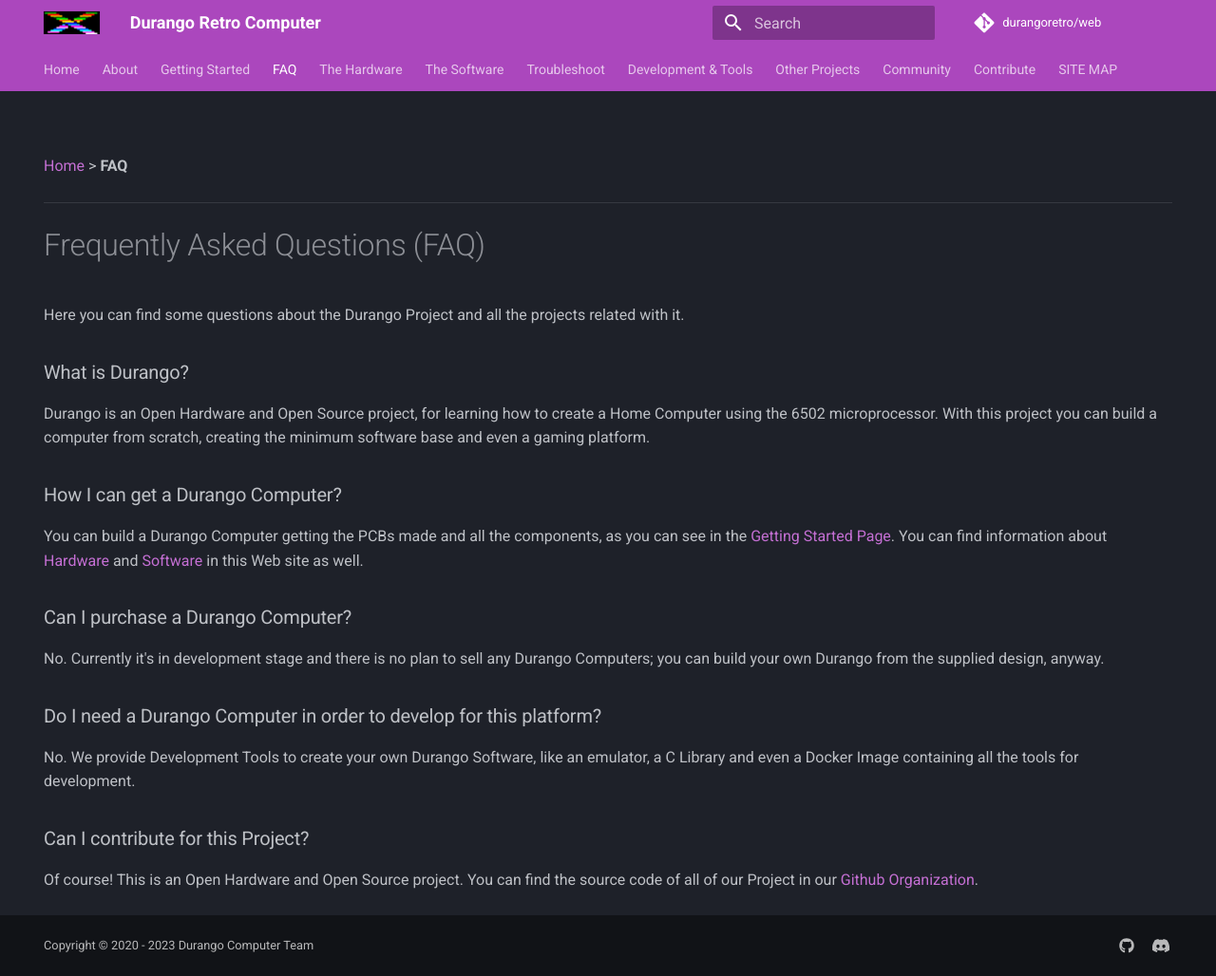
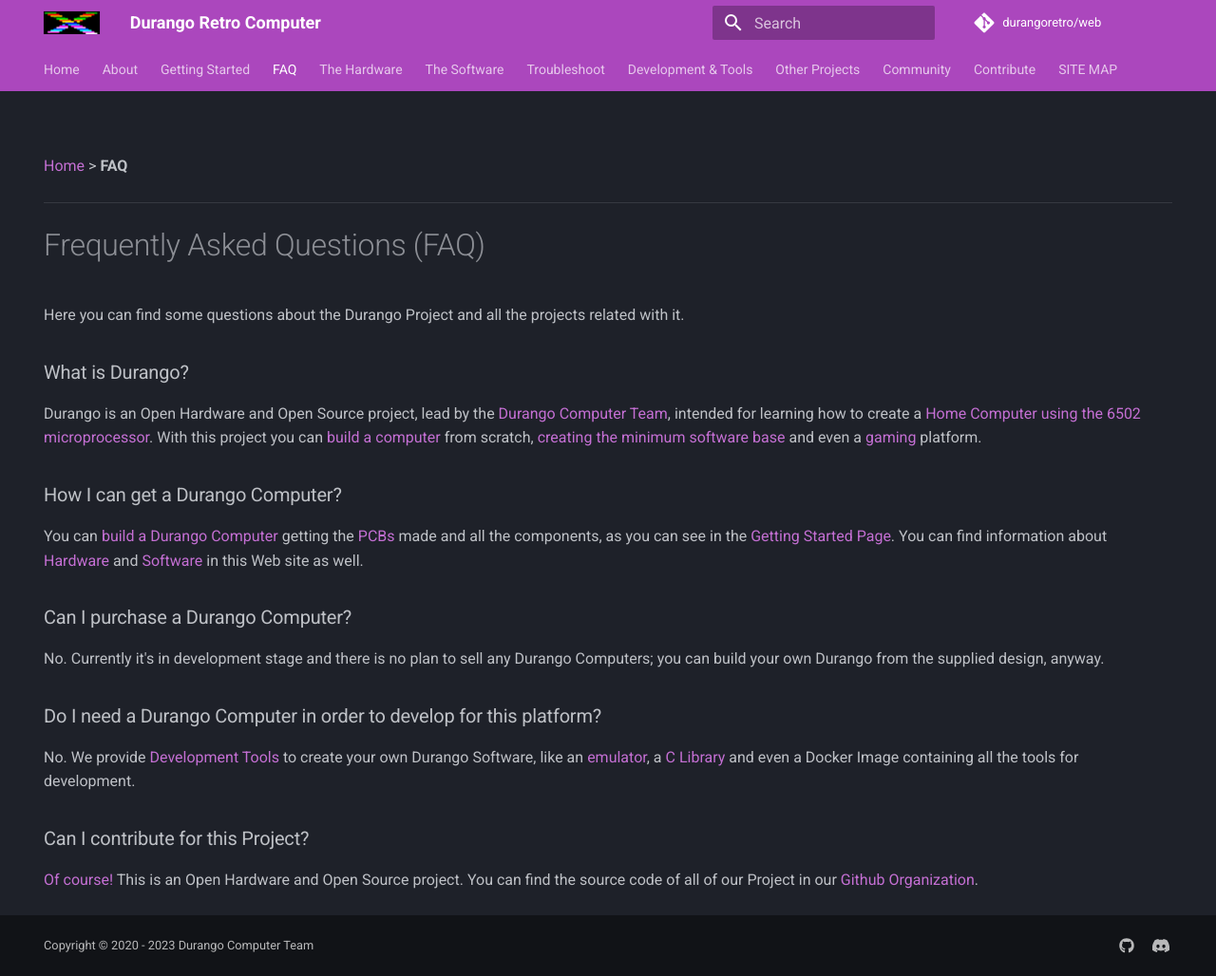
Before and after one commit to durangoretro/web, an MkDocs documentation site: the page built from docs/faq.md, in a window 1280 px wide and 1028 px high. Shown: the whole window at 95% size. Built offline with MkDocs 1.6.1 and Material for MkDocs 9.7.7, drawn with Linux system fonts in a browser that asks for light colours; comment, search, counter and statistics services are not loaded.

Commit message:
add links to FAQ

```diff
--- a/docs/faq.md
+++ b/docs/faq.md
@@ -12,11 +12,17 @@
 
 ### What is Durango?
 
-Durango is an Open Hardware and Open Source project, for learning how to create a Home Computer using the 6502 microprocessor. With this project you can build a computer from scratch, creating the minimum software base and even a gaming platform.
+Durango is an Open Hardware and Open Source project, lead by the [Durango Computer Team](about.md),
+intended for learning how to create a [Home Computer using the 6502 microprocessor](hard/arch.md).
+With this project you can [build a computer](start/building.md) from scratch,
+[creating the minimum software base](tools.md) and even a [gaming](soft/games.md) platform.
 
 ### How I can get a Durango Computer?
 
-You can build a Durango Computer getting the PCBs made and all the components, as you can see in the [Getting Started Page](started.md). You can find information about [Hardware](hardware.md) and [Software](software.d) in this Web site as well.
+You can [build a Durango Computer](start/build/durango.md) getting the [PCBs](start/build/pcb.md)
+made and all the components, as you can see in the [Getting Started Page](started.md).
+You can find information about [Hardware](hardware.md) and [Software](software.md)
+in this Web site as well.
 
 ### Can I purchase a Durango Computer?
 
@@ -24,8 +30,12 @@
 
 ### Do I need a Durango Computer in order to develop for this platform?
 
-No. We provide Development Tools to create your own Durango Software, like an emulator, a C Library and even a Docker Image containing all the tools for development.
+No. We provide [Development Tools](dev/tools.md) to create your own Durango Software,
+like an [emulator](start/run/emulation.md), a [C Library](dev/lang/durangolib.md)
+and even a Docker Image containing all the tools for development.
 
 ### Can I contribute for this Project?
 
-Of course! This is an Open Hardware and Open Source project. You can find the source code of all of our Project in our [Github Organization](https://github.com/durangoretro/).
+[Of course!](community.md)
+This is an Open Hardware and Open Source project. You can find the source code of
+all of our Project in our [Github Organization](https://github.com/durangoretro/).
```
